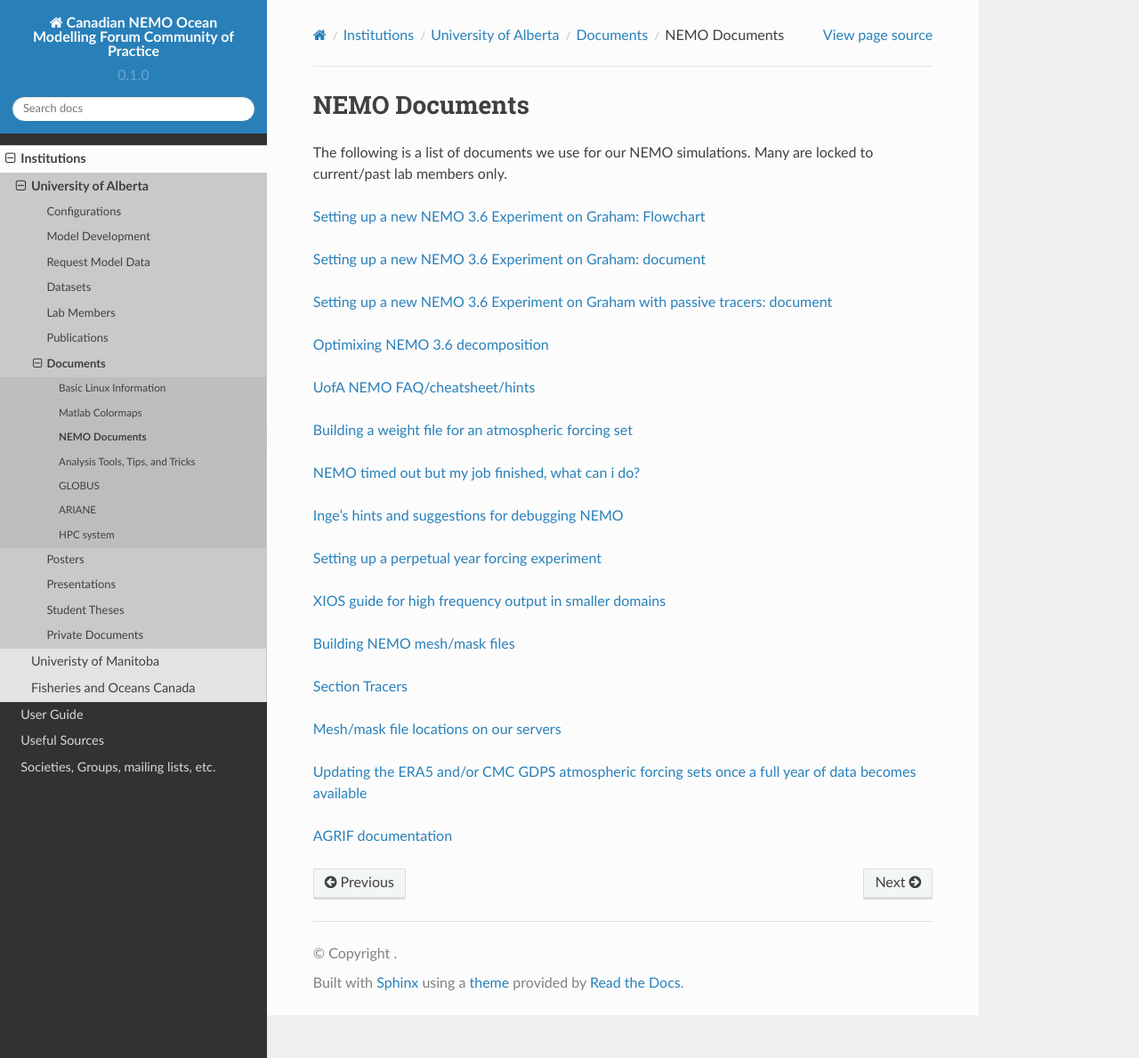
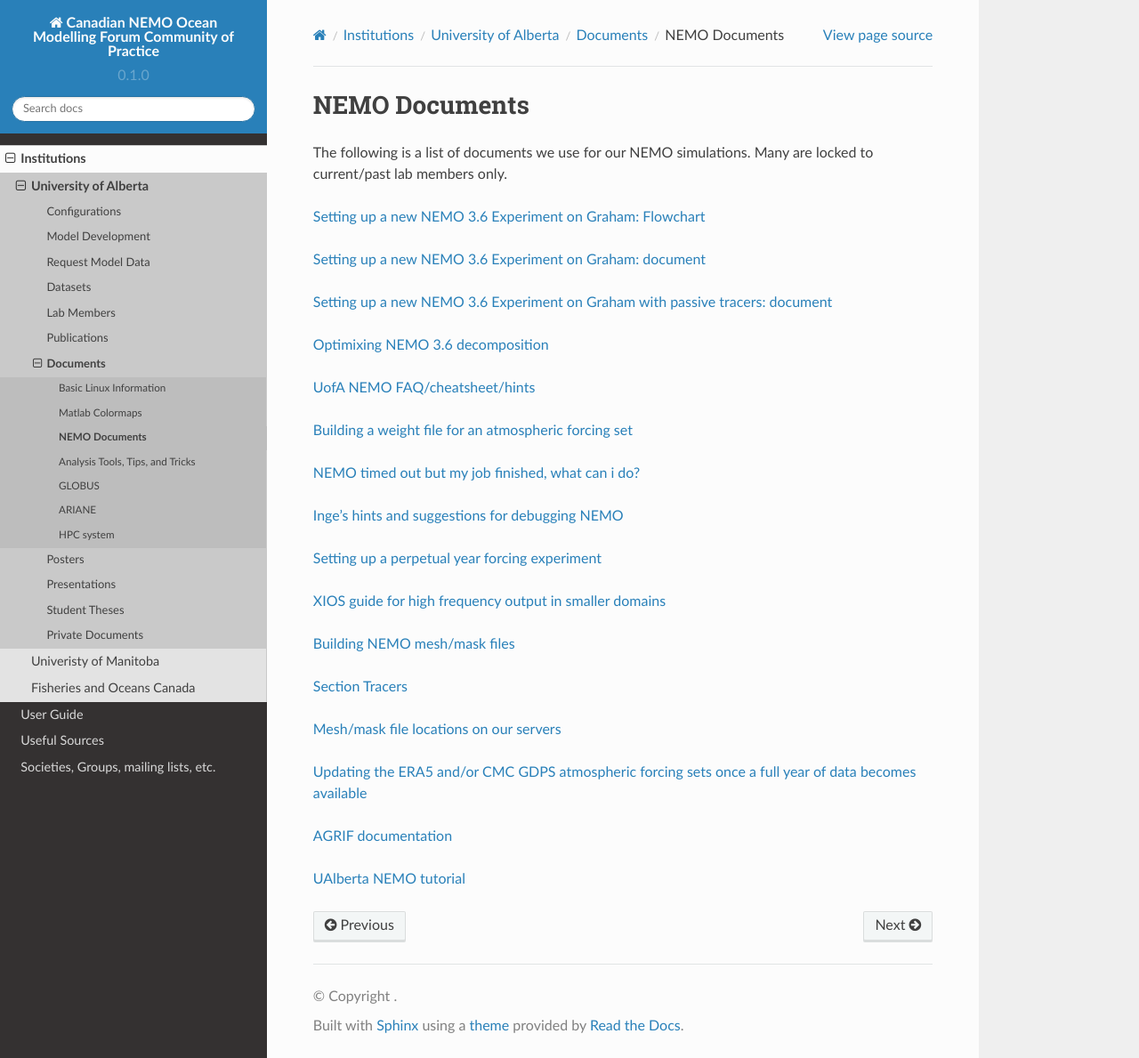
Before and after one commit to UofA-NEMO/Canadian-NEMO-Ocean-Modelling-Forum-Community-of-Practice, a Sphinx documentation site: the page built from docs/Institutions/UofA/Documents/NEMOdocuments.rst, in a window 1280 px wide and 1189 px high. Shown: the whole window at 89% size. Built offline with Sphinx 7.4.7 and the Read the Docs theme 2.0.0, drawn with Linux system fonts in a browser that asks for light colours; pages that are not in the unit, such as notebooks, are missing from menus.

Commit message:
Update NEMOdocuments.rst

```diff
--- a/docs/Institutions/UofA/Documents/NEMOdocuments.rst
+++ b/docs/Institutions/UofA/Documents/NEMOdocuments.rst
@@ -33,3 +33,5 @@ The following is a list of documents we use for our NEMO simulations. Many are l
 `Updating the ERA5 and/or CMC GDPS atmospheric forcing sets once a full year of data becomes available <https://docs.google.com/document/d/e/2PACX-1vQz2_SJnNrHzVvoifjSqHSIr0EOy5Ov2Tt7ddM-cGLZNBQngsArHZ2ifQ2sXL4AOlfZCLbE8h8O_Zrj/pub>`_
 
 `AGRIF documentation <https://onedrive.live.com/?authkey=%21AJkKZKo31%2DiIwQw&cid=C2D3E0AE7967A795&id=C2D3E0AE7967A795%211695426&parId=C2D3E0AE7967A795%211676213&o=OneUp>`_
+
+`UAlberta NEMO tutorial <https://docs.google.com/document/d/1tWErkIAiK7JBJH2cncMndZaMipDQLvq8UfjwDPBKygA/edit>`_
```
